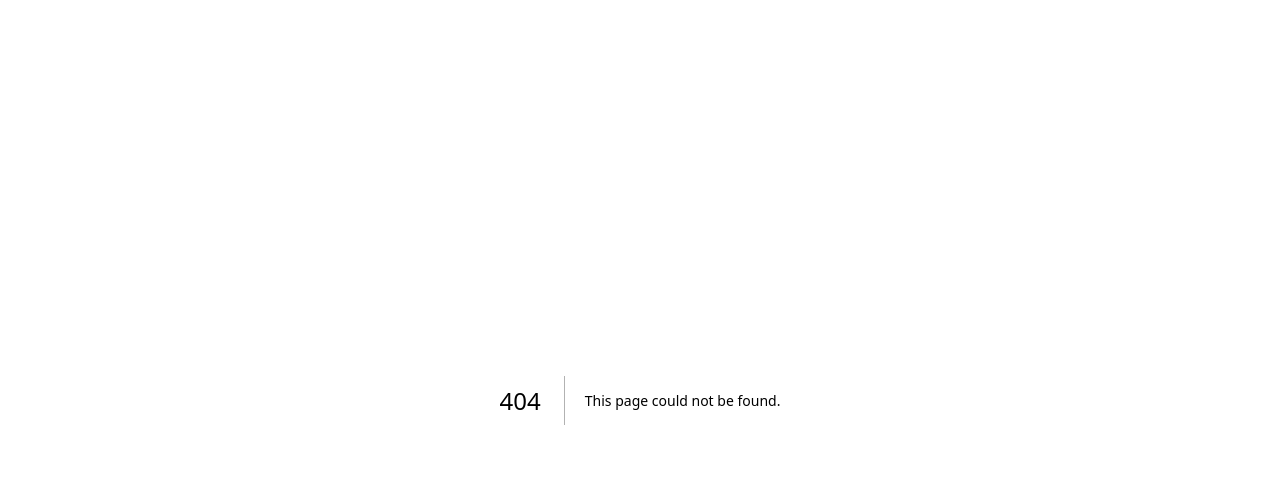
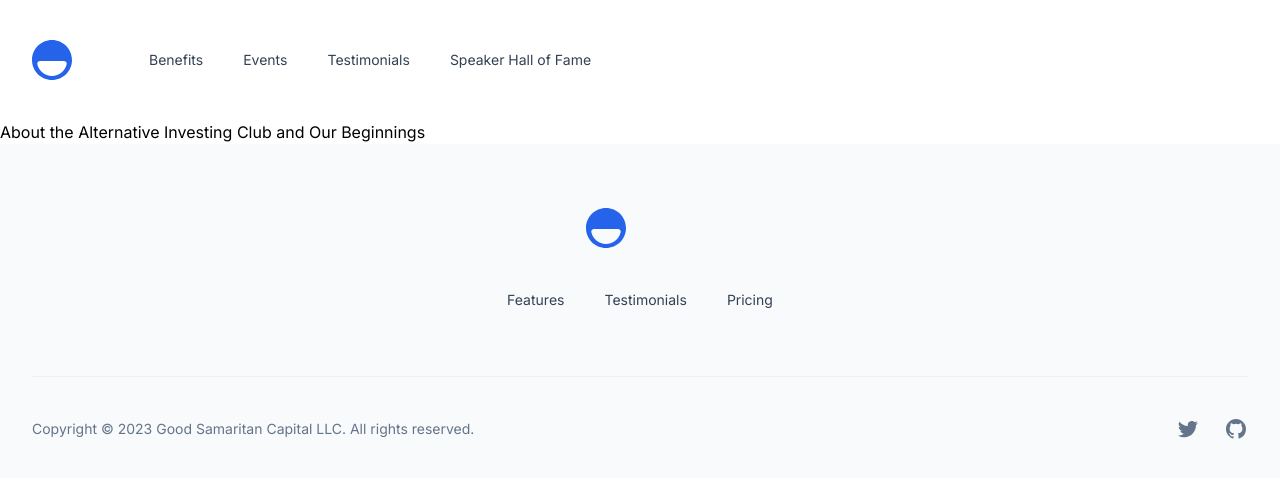
Before and after one commit to agnathan/altweb, a Next.js app: page /aboutus in a window 1280 px wide. Before the commit this address had no page. Shown: the top 478 px of the page. Built offline with nearby package versions, Linux system fonts and the light colour scheme; what aws-amplify would draw is missing.

Commit message:
Speaker Hall of Fame will show the current days speaker if the video and photos are posted

```diff
--- /dev/null
+++ b/pages/aboutus.jsx
@@ -0,0 +1,10 @@
+import { PublicLayout } from '@/components/layouts/PublicLayout'
+
+export default function Home({ meetings }) {
+    console.log(meetings)
+    return (
+        <PublicLayout>
+            <h1>About the Alternative Investing Club and Our Beginnings</h1>
+        </PublicLayout>
+    )
+}
--- a/pages/speakerhalloffame.jsx
+++ b/pages/speakerhalloffame.jsx
@@ -19,7 +19,7 @@ export const getStaticProps = async () => {
     currentDate = currentDate.toISOString().split('T')[0]
     // console.log(currentDate)
     const meetingsRES = await DataStore.query(Meeting, (c) => c.and(c => [
-        c.meetingDate.lt(currentDate),
+        c.meetingDate.le(currentDate),
         c.speaker.ne(null),
         c.title.ne(null),
         c.meetingDate.ne(null),
```
